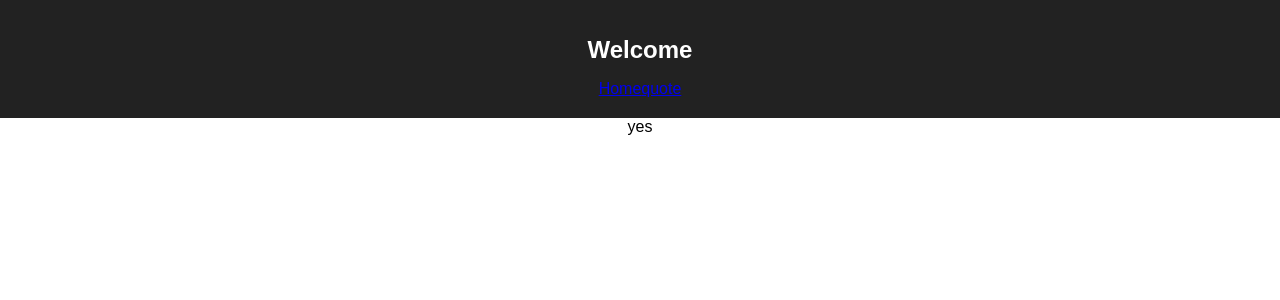
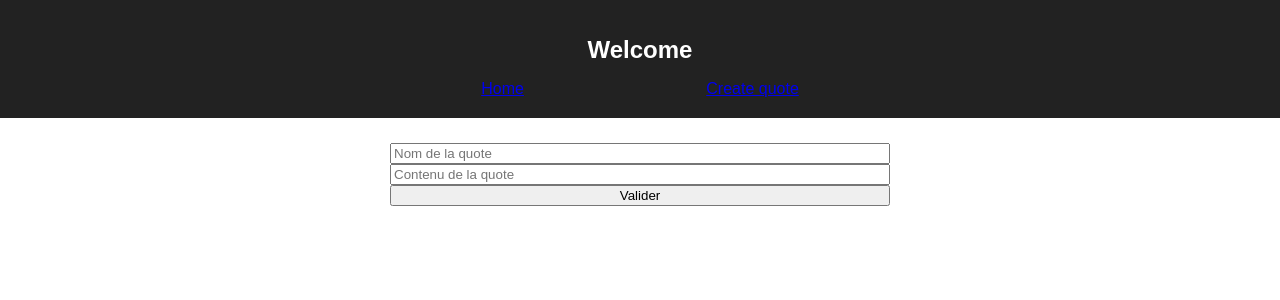
Before and after one commit to Sooonr/ReactCRUD, a React (Create React App) app: page /quote in a window 1280 px wide. Shown: the top 300 px of the page. Built offline with nearby package versions, Linux system fonts and the light colour scheme.

Commit message:
create a quote

```diff
--- a/src/components/Layout/index.js
+++ b/src/components/Layout/index.js
@@ -14,9 +14,9 @@ class Layout extends Component {
       <div className={css(styles.app)}>
         <header className={css(styles.appHeader)}>
           <h1 className={css(styles.appTitle)}>Welcome</h1>
-          <nav>
+          <nav className={css(styles.nav)}>
             <Link to="/">Home</Link>
-            <Link to="/quote">quote</Link>
+            <Link to="/quote">Create quote</Link>
           </nav>
         </header>
         <main>
@@ -28,21 +28,26 @@ class Layout extends Component {
   }
 }
 
-
-
 const styles = StyleSheet.create({
     app: {
       textAlign: 'center',
     },
     appHeader: {
+      display: 'flex',
+      flexDirection: 'column',
+      alignItems: 'center',
       backgroundColor: '#222',
-      // height: 150,
       padding: 20,
       color: 'white',
     },
     appTitle: {
       fontSize: '1.5em',
     },
+    nav: {
+      display: 'flex',
+      justifyContent: 'space-around',
+      width: 500,
+    }
 });
 
 export default Layout;
--- a/src/components/Quote/index.js
+++ b/src/components/Quote/index.js
@@ -1,14 +1,86 @@
 import React, { Component } from 'react';
 import { StyleSheet, css } from 'aphrodite';
-// import axios from 'axios';
+import axios from 'axios';
+import { Redirect } from 'react-router-dom';
 
 class Quote extends Component {
 
+    state = {
+      quoteName: '',
+      quoteContent: '',
+      loading: true,
+      data: {},
+      redirect: false,
+     };
+
+    updateContent = ({ target: {value, name} }) => {
+       if (name === 'name') {
+         this.setState({
+           quoteName: value
+         });
+       } else if (name === 'quote') {
+         this.setState({
+           quoteContent: value
+         });
+       }
+    }
+
+   addQuoteOnServer = (e) => {
+     e.preventDefault();
+     const {quoteName, quoteContent} = this.state;
+     axios.post('http://localhost:3001/api/quotes', {
+       name: quoteName,
+       quote: quoteContent,
+     })
+     .then(res => {
+       if (res.data.error) {
+         this.setState({ data: res.data })
+       } else {
+         this.setState({
+           data: res.data,
+           quoteName: '',
+           quoteContent: '',
+           loading: false,
+           redirect: true,
+         });
+       }
+     })
+   }
+
   render() {
+
+    const { quoteName, quoteContent, data, redirect } = this.state;
+
+    // To a redirection to the new quote
+    if (redirect) return <Redirect to='/'/>;
+
     return (
-      "yes"
+      <div className={css(styles.container)}>
+        <form className={css(styles.form)} onSubmit={this.addQuoteOnServer} >
+          <input value={quoteName} type="text" name="name" placeholder="Nom de la quote" onChange={this.updateContent}></input>
+          <input value={quoteContent} type="text" name="quote" placeholder="Contenu de la quote" onChange={this.updateContent}></input>
+          <button type="submit">Valider</button>
+          {data.message &&
+            <div>{data.message}</div>
+          }
+        </form>
+      </div>
     );
   }
 }
 
+const styles = StyleSheet.create({
+    container: {
+      marginTop: 25,
+      width: '100%',
+      display: 'flex',
+      justifyContent: 'center',
+    },
+    form: {
+      display: 'flex',
+      flexDirection: 'column',
+      width: 500,
+    },
+});
+
 export default Quote;
```
Also changed, not shown: server.js (+9 -5 lines).
